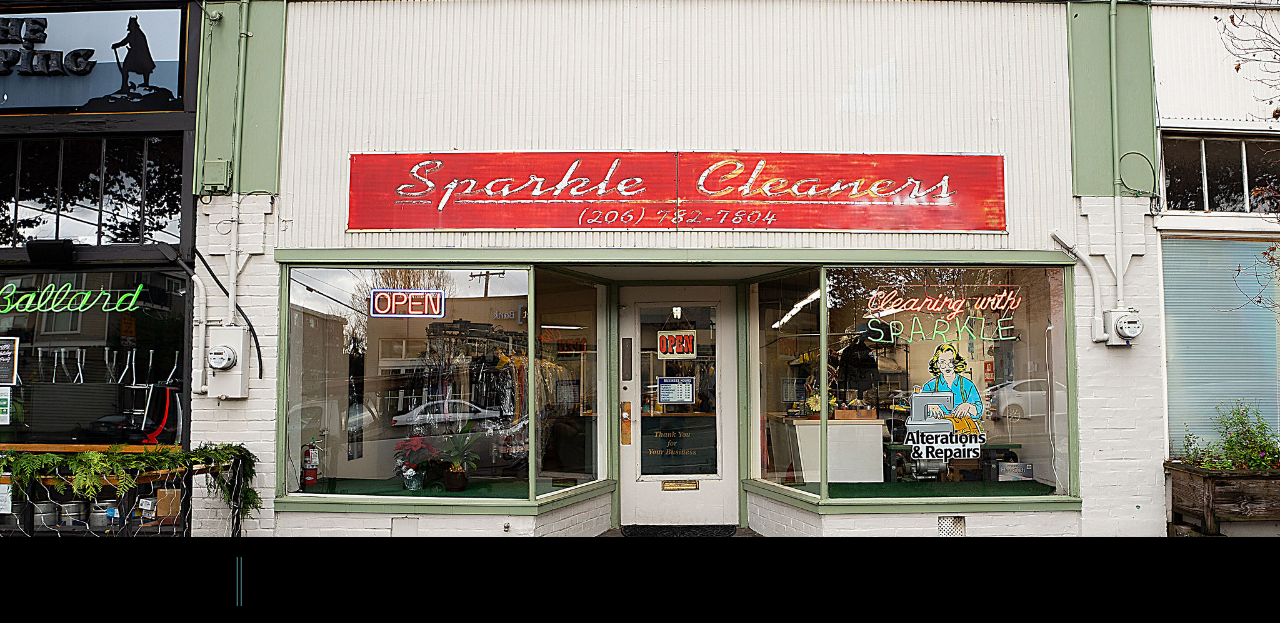
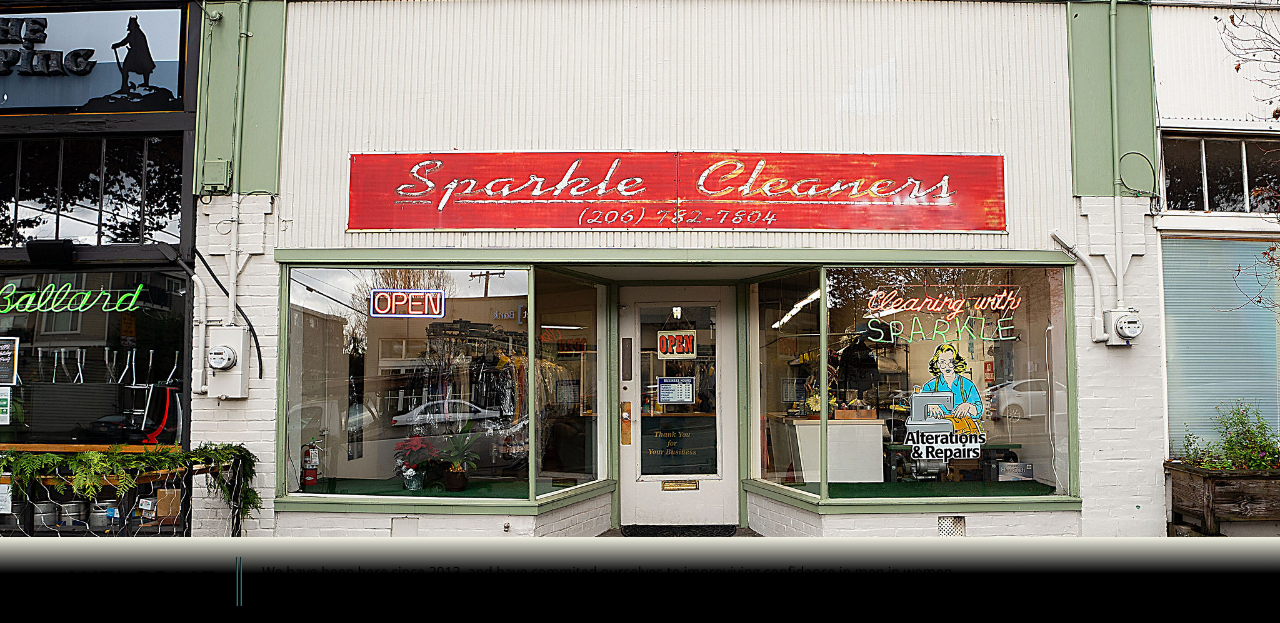
Before and after one commit to xorsh/Gentlemen-s-Lounge, a plain HTML site: page index.html in a window 1280 px wide. Shown: the part 93-716 px from the top of the page. Drawn offline with nearby package versions, Linux system fonts and the light colour scheme; some packages are replaced by stand-ins of ours.

Commit message:
Update templatemo-style.css

```diff
--- a/css/templatemo-style.css
+++ b/css/templatemo-style.css
@@ -140,9 +140,9 @@
 
 .welcome-container {
 	background: #000001;
-	background: -webkit-gradient(left top, left bottom, color-stop(0%, #000001), color-stop(41%, #b7dd79), color-stop(100%, #000001));
+	background: -webkit-gradient(left top, left bottom, color-stop(0%,#f2f2e4), color-stop(41%, #b7dd79), color-stop(100%, #000001));
 	background: -webkit-gradient(linear, left top, left bottom, from(#000001), color-stop(41%, #b7dd79), to(#b5d383));
-	background: -webkit-linear-gradient(top, #000001 0%, #000001 41%, #000001 100%);
+	background: -webkit-linear-gradient(top, #f2f2e4 0%, #000001 41%, #000001 100%);
 	background: linear-gradient(to bottom, rgba(D84465) 0%, rgba(D84465) 41%, rgba(D84465) 100%);
 	filter: progid:DXImageTransform.Microsoft.gradient( startColorstr='#e3d10b', endColorstr='#e3d10b', GradientType=0 );
 	color: white;
```
